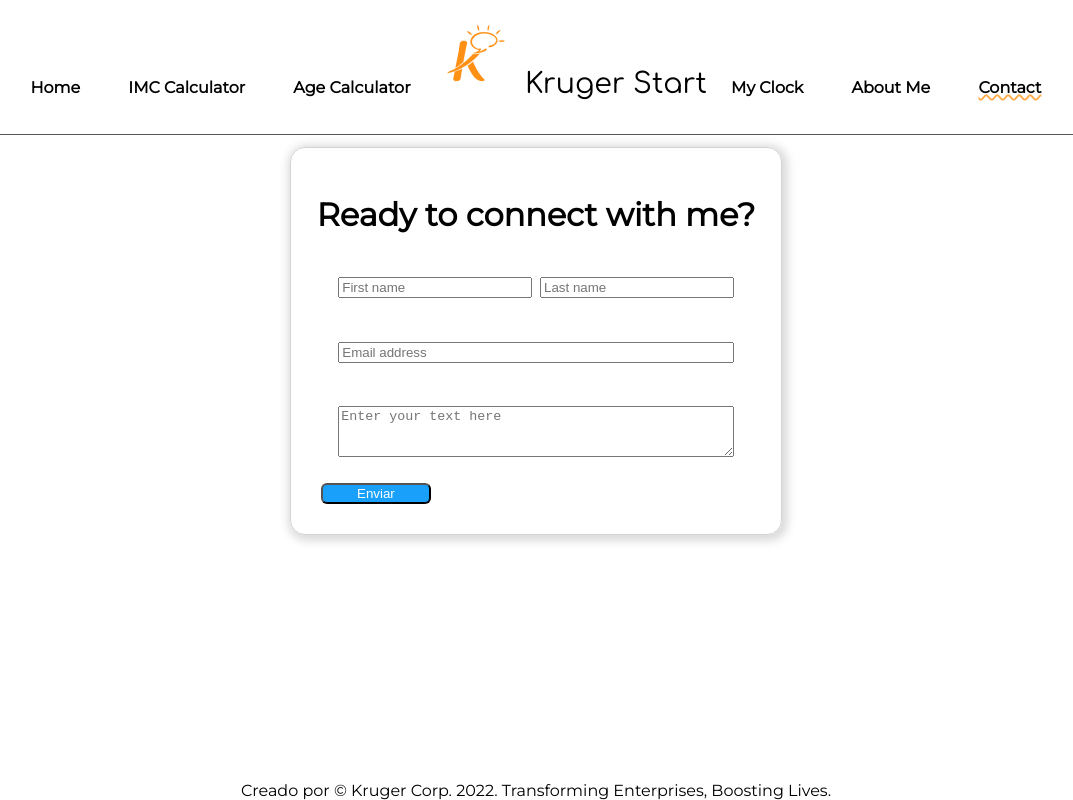
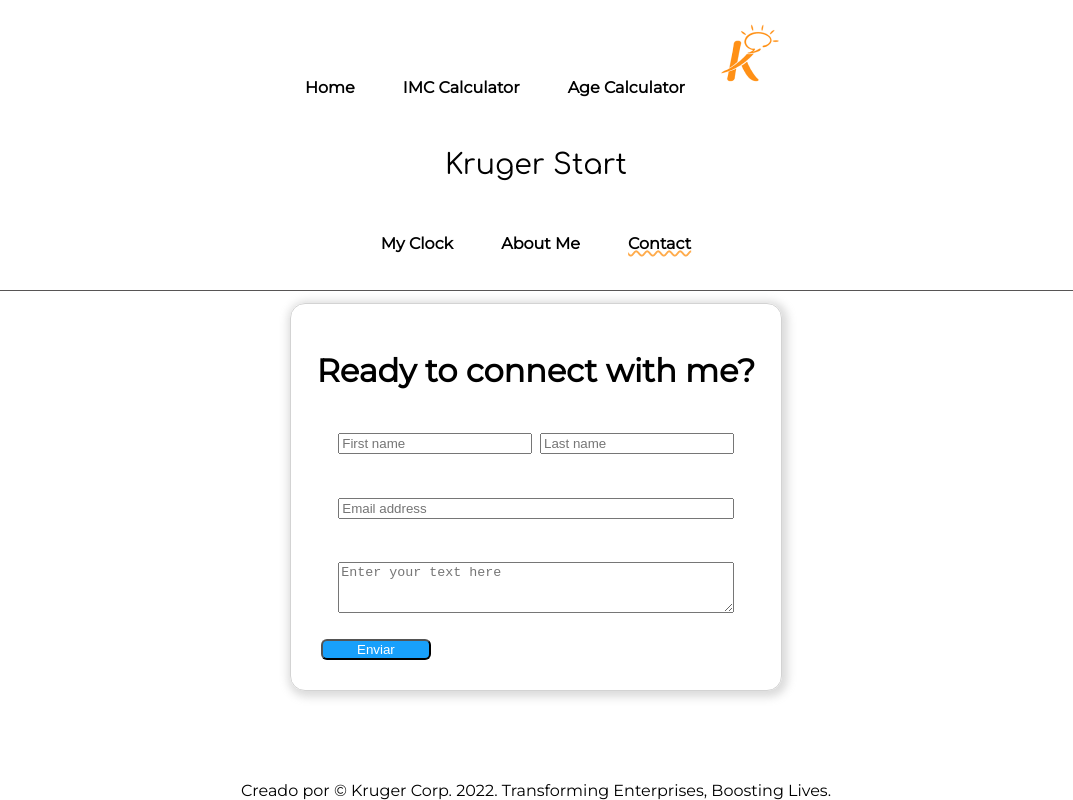
Before and after one commit to xander06/hellocss, a React (Create React App) app: page /contact in a window 1280 px wide. Shown: the whole page, without its empty margins (104-1177 px from the left). Built offline with nearby package versions, Linux system fonts and the light colour scheme.

Commit message:
modificado error  deploy2

```diff
--- a/src/components/Navbar.jsx
+++ b/src/components/Navbar.jsx
@@ -5,14 +5,11 @@ const NavBar = () => {
     return (
         <>
             <div className="nav-tittle">
-              {/* <a href="#">Home</a>
-               <a href="#">About</a>
-               <a href="#">Contact</a>  */}
                <NavLink className={({isActive}) => isActive ? "navelementact" : "navelement"}  to="/">Home</NavLink>
                <NavLink className={({isActive}) => isActive ? "navelementact" : "navelement"} to="/imgcalc">IMC Calculator</NavLink>
                <NavLink className={({isActive}) => isActive ? "navelementact" : "navelement"} to="/agecalc">Age Calculator</NavLink>
                <div className="logo"><img src="../img/logo.png" alt="Logo kruger"/>
-               <a > Kruger Start</a></div>
+               <p > Kruger Start</p></div>
                <NavLink className={({isActive}) => isActive ? "navelementact" : "navelement"} to="/clock">My Clock</NavLink>
                <NavLink className={({isActive}) => isActive ? "navelementact" : "navelement"} to="/about">About Me</NavLink>
                <NavLink className={({isActive}) => isActive ? "navelementact" : "navelement"} to="/contact">Contact</NavLink>
```
Also changed, not shown: 14 other files (tests, documents, lock files or other folders).
